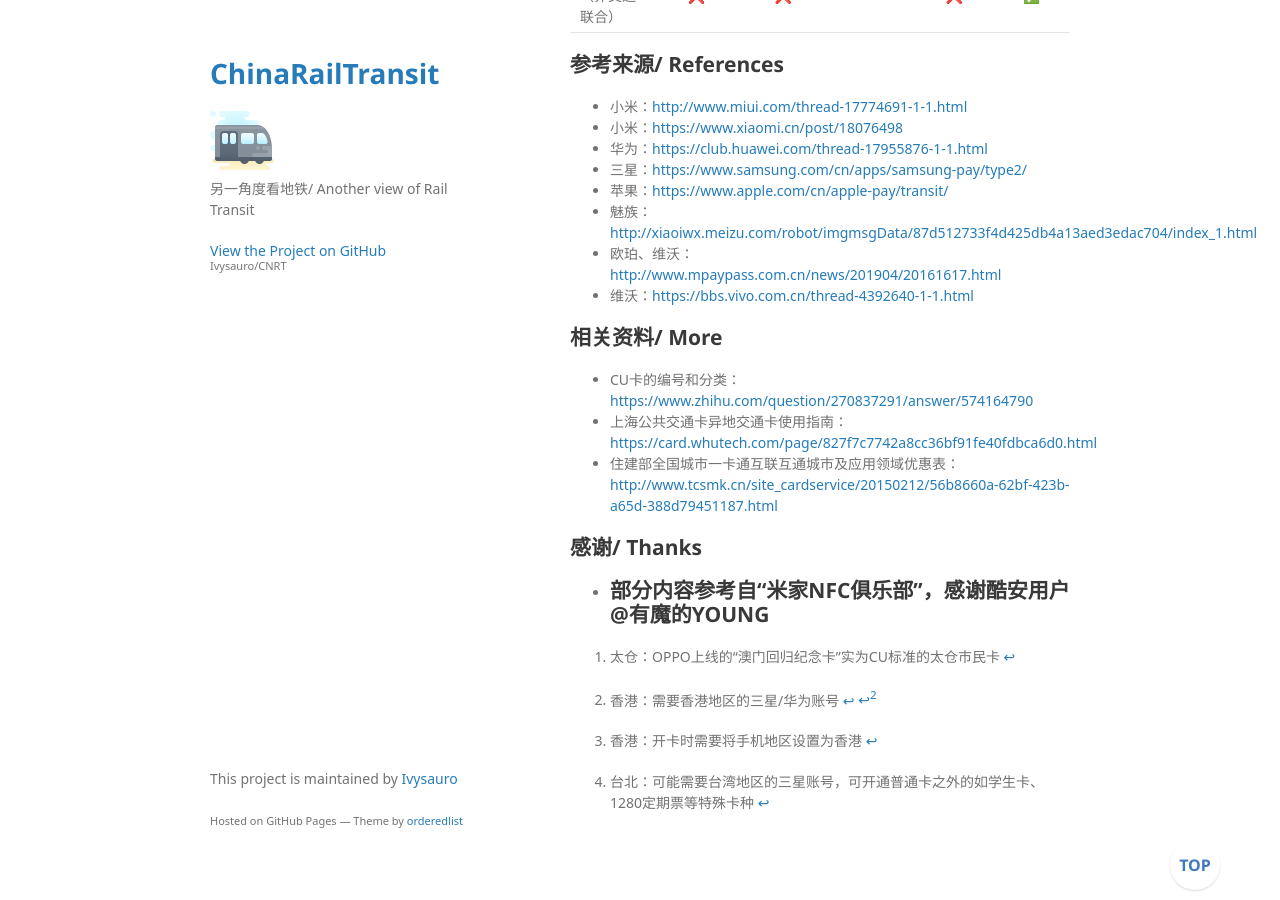
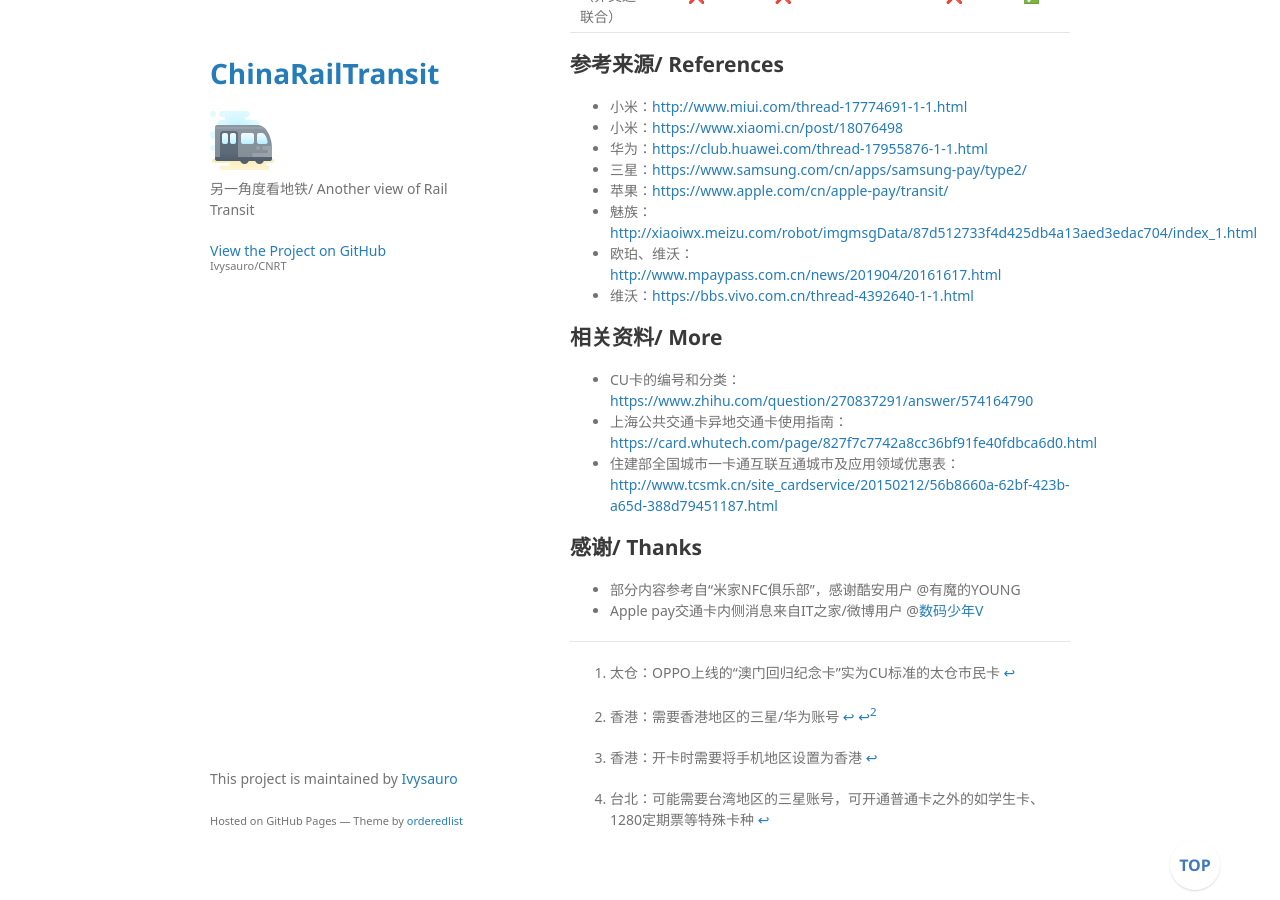
Before and after one commit to Ivysauro/CNRT, a Jekyll site: the page built from data/NFC.md, in a window 1280 px wide and 900 px high, scrolled down 5501 px. Built offline with Jekyll 4.4.1, drawn with Linux system fonts in a browser that asks for light colours; some web fonts are replaced; our own code applies the rules of GitHub Pages for plain Markdown files; a script that is not in the unit is left out.

Commit message:
🌹添加感谢
感谢广大网友的消息~

```diff
--- a/data/NFC.md
+++ b/data/NFC.md
@@ -150,4 +150,6 @@
 
 ## 感谢/ Thanks
 - 部分内容参考自“米家NFC俱乐部”，感谢酷安用户 @有魔的YOUNG
+- Apple pay交通卡内侧消息来自IT之家/微博用户 @[数码少年V](https://weibo.com/u/5751819935)
+
 ---
```
